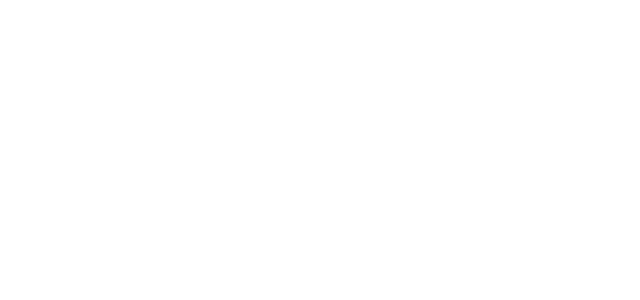
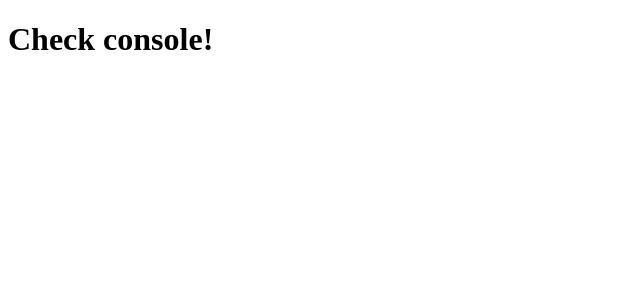
Before and after one commit to Kivi27/TaskRxjs, an Angular app: page / in a window 1280 px wide. Shown: the top 300 px of the page, without its empty margins (0-640 px from the left). Built offline with nearby package versions, Linux system fonts and the light colour scheme.

Commit message:
Update app.component.ts

```diff
--- a/src/app/app.component.ts
+++ b/src/app/app.component.ts
@@ -4,7 +4,7 @@ import { of } from "rxjs"
 
 @Component({
     selector: 'my-app',
-    template: ``,
+    template: `<h1>Check console!</h1>`,
 })
 export class AppComponent implements OnInit {
     sendRequest(number: number): Observable<number> {
```
